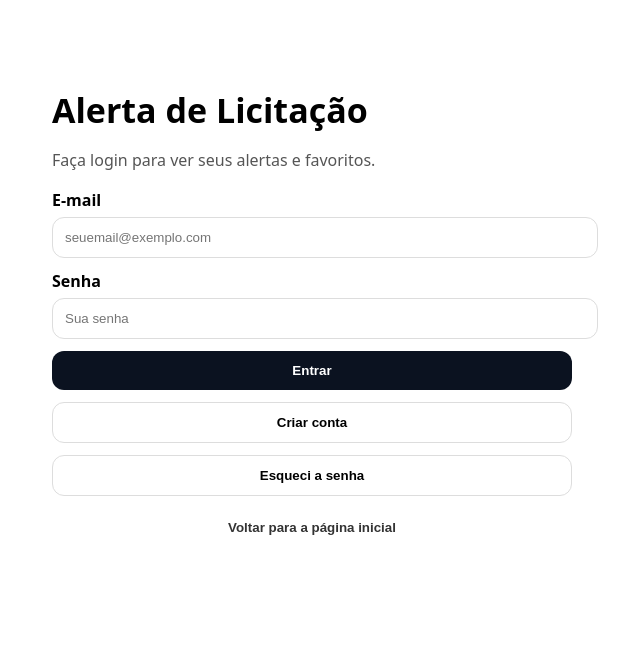
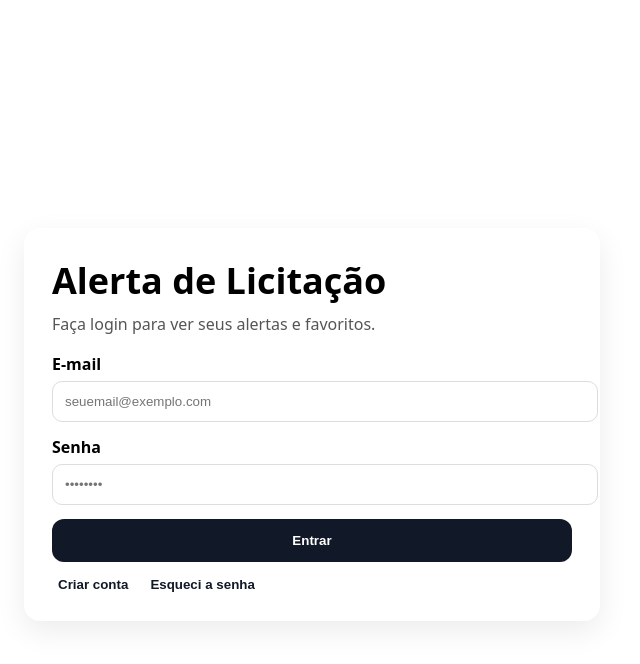
Before and after one commit to cleonenas123-dev/alerta-licitacao-v2, a Next.js app: page /login in a window 1280 px wide. Shown: the top 664 px of the page, without its empty margins (328-968 px from the left). Built offline with nearby package versions, Linux system fonts and the light colour scheme; no server answers.

Commit message:
Update page.js

```diff
--- a/app/login/page.js
+++ b/app/login/page.js
@@ -7,230 +7,187 @@ import { supabase } from "@/lib/supabaseClient";
 export default function LoginPage() {
   const router = useRouter();
 
+  const [mode, setMode] = useState("login"); // "login" | "signup" | "forgot"
   const [email, setEmail] = useState("");
-  const [senha, setSenha] = useState("");
+  const [password, setPassword] = useState("");
 
   const [loading, setLoading] = useState(false);
+  const [msg, setMsg] = useState("");
 
-  // mensagens
-  const [msg, setMsg] = useState("");
-  const [msgType, setMsgType] = useState("info"); // "error" | "success" | "info"
-
-  function setErro(texto) {
-    setMsgType("error");
-    setMsg(texto);
-  }
-  function setSucesso(texto) {
-    setMsgType("success");
-    setMsg(texto);
-  }
-  function setInfo(texto) {
-    setMsgType("info");
-    setMsg(texto);
+  function setMsgOk(text) {
+    setMsg(text);
   }
 
-  const msgStyle =
-    msgType === "error"
-      ? { border: "1px solid #f3b6b6", background: "#fff1f1", color: "#7a1111" }
-      : msgType === "success"
-      ? { border: "1px solid #b6f3c4", background: "#f1fff5", color: "#0f4d1f" }
-      : { border: "1px solid #b6d6f3", background: "#f1f7ff", color: "#0b2a4a" };
+  function setMsgErro(text) {
+    setMsg(`❌ Erro: ${text}`);
+  }
 
-  async function handleEntrar(e) {
+  async function handleLogin(e) {
     e.preventDefault();
+    setLoading(true);
     setMsg("");
 
-    if (!email || !senha) {
-      setErro("Preencha e-mail e senha.");
+    const { error } = await supabase.auth.signInWithPassword({
+      email,
+      password,
+    });
+
+    if (error) {
+      setMsgErro(error.message);
+      setLoading(false);
       return;
     }
 
-    try {
+    setMsgOk("✅ Login realizado com sucesso! Redirecionando...");
+    setLoading(false);
+    router.push("/alertas");
+  }
+
+  async function handleSignup(e) {
+    e.preventDefault();
     setLoading(true);
+    setMsg("");
 
-      const { error } = await supabase.auth.signInWithPassword({
+    const origin =
+      typeof window !== "undefined" ? window.location.origin : "https://alertadelicitacao.com";
+
+    const { error } = await supabase.auth.signUp({
       email,
-        password: senha,
+      password,
+      options: {
+        emailRedirectTo: `${origin}/confirm`,
+      },
     });
 
-      if (error) throw error;
-
-      setSucesso("Login realizado com sucesso! Indo para seus alertas...");
-      router.push("/alertas");
-    } catch (err) {
-      setErro("Erro: e-mail ou senha inválidos.");
-    } finally {
+    if (error) {
+      setMsgErro(error.message);
       setLoading(false);
-    }
-  }
-
-  async function handleCriarConta() {
-    setMsg("");
-
-    if (!email || !senha) {
-      setErro("Preencha e-mail e senha para criar a conta.");
       return;
     }
 
-    try {
+    setMsgOk("✅ Conta criada! Confira seu e-mail para confirmar o cadastro.");
+    setLoading(false);
+  }
+
+  async function handleForgot(e) {
+    e.preventDefault();
     setLoading(true);
+    setMsg("");
 
-      const { error } = await supabase.auth.signUp({
-        email,
-        password: senha,
-        // Se você usa confirmação por e-mail, pode usar:
-        // options: { emailRedirectTo: `${window.location.origin}/confirm` }
+    const origin =
+      typeof window !== "undefined" ? window.location.origin : "https://alertadelicitacao.com";
+
+    // ✅ ESSA É A PARTE QUE RESOLVE O “VOLTA PRA HOME”
+    const { error } = await supabase.auth.resetPasswordForEmail(email, {
+      redirectTo: `${origin}/reset-senha`,
     });
 
-      if (error) throw error;
-
-      setSucesso("Conta criada! Se houver confirmação por e-mail, verifique sua caixa de entrada.");
-    } catch (err) {
-      setErro("Erro: não foi possível criar a conta. Tente outro e-mail ou uma senha mais forte.");
-    } finally {
+    if (error) {
+      setMsgErro(error.message);
       setLoading(false);
-    }
-  }
-
-  // ✅ AQUI está o PASSO 1 (redirectTo certo):
-  async function handleEsqueciSenha() {
-    setMsg("");
-
-    if (!email) {
-      setErro("Digite seu e-mail para receber o link de redefinição.");
       return;
     }
 
-    try {
-      setLoading(true);
-
-      const { error } = await supabase.auth.resetPasswordForEmail(email, {
-        redirectTo: `${window.location.origin}/reset-senha`,
-      });
-
-      if (error) throw error;
-
-      setSucesso("E-mail de redefinição enviado! Abra o e-mail e clique no botão para criar a nova senha.");
-    } catch (err) {
-      setErro("Erro: não foi possível enviar o e-mail de redefinição. Tente novamente.");
-    } finally {
+    setMsgOk("✅ Enviamos um link para redefinir sua senha. Verifique seu e-mail.");
     setLoading(false);
-    }
   }
 
   return (
-    <div style={{ maxWidth: 520, margin: "48px auto", padding: 16 }}>
-      <h1 style={{ fontSize: 34, fontWeight: 900, marginBottom: 8 }}>Alerta de Licitação</h1>
-      <p style={{ color: "#555", marginBottom: 18 }}>
-        Faça login para ver seus alertas e favoritos.
+    <div style={{ minHeight: "100vh", display: "flex", alignItems: "center", justifyContent: "center", padding: 24 }}>
+      <div style={{ width: "100%", maxWidth: 520, background: "#fff", borderRadius: 16, padding: 28, boxShadow: "0 10px 30px rgba(0,0,0,0.08)" }}>
+        <h1 style={{ fontSize: 36, margin: 0, marginBottom: 8 }}>Alerta de Licitação</h1>
+        <p style={{ marginTop: 0, color: "#555", marginBottom: 18 }}>
+          {mode === "login" && "Faça login para ver seus alertas e favoritos."}
+          {mode === "signup" && "Crie sua conta para começar a receber alertas."}
+          {mode === "forgot" && "Informe seu e-mail para receber o link de redefinição."}
         </p>
 
-      {msg ? (
-        <div style={{ ...msgStyle, borderRadius: 12, padding: 12, marginBottom: 16 }}>
-          {msg}
-        </div>
-      ) : null}
-
-      <form onSubmit={handleEntrar} style={{ display: "grid", gap: 12 }}>
-        <div>
-          <label style={{ fontWeight: 800, display: "block", marginBottom: 6 }}>E-mail</label>
+        <form onSubmit={mode === "login" ? handleLogin : mode === "signup" ? handleSignup : handleForgot}>
+          <label style={{ display: "block", fontWeight: 600, marginBottom: 6 }}>E-mail</label>
           <input
             type="email"
             value={email}
             onChange={(e) => setEmail(e.target.value)}
             placeholder="seuemail@exemplo.com"
-            style={{
-              width: "100%",
-              padding: 12,
-              borderRadius: 12,
-              border: "1px solid #ddd",
-            }}
+            required
+            style={{ width: "100%", padding: 12, borderRadius: 10, border: "1px solid #ddd", marginBottom: 14 }}
           />
-        </div>
 
-        <div>
-          <label style={{ fontWeight: 800, display: "block", marginBottom: 6 }}>Senha</label>
+          {mode !== "forgot" && (
+            <>
+              <label style={{ display: "block", fontWeight: 600, marginBottom: 6 }}>Senha</label>
               <input
                 type="password"
-            value={senha}
-            onChange={(e) => setSenha(e.target.value)}
-            placeholder="Sua senha"
-            style={{
-              width: "100%",
-              padding: 12,
-              borderRadius: 12,
-              border: "1px solid #ddd",
-            }}
+                value={password}
+                onChange={(e) => setPassword(e.target.value)}
+                placeholder="••••••••"
+                required
+                style={{ width: "100%", padding: 12, borderRadius: 10, border: "1px solid #ddd", marginBottom: 14 }}
               />
+            </>
+          )}
+
+          {msg && (
+            <div style={{ background: "#f6f7f9", border: "1px solid #e6e8ee", padding: 12, borderRadius: 12, marginBottom: 14 }}>
+              {msg}
             </div>
+          )}
 
           <button
             type="submit"
             disabled={loading}
             style={{
-            padding: 12,
+              width: "100%",
+              padding: 14,
               borderRadius: 12,
               border: "none",
-            background: "#0b1220",
-            color: "white",
-            fontWeight: 900,
-            cursor: "pointer",
-            opacity: loading ? 0.75 : 1,
+              background: "#111827",
+              color: "#fff",
+              fontWeight: 700,
+              cursor: loading ? "not-allowed" : "pointer",
             }}
           >
-          {loading ? "Aguarde..." : "Entrar"}
+            {loading ? "Aguarde..." : mode === "login" ? "Entrar" : mode === "signup" ? "Criar conta" : "Enviar link"}
           </button>
+        </form>
 
+        <div style={{ marginTop: 14, display: "flex", gap: 10, flexWrap: "wrap" }}>
+          {mode !== "login" && (
             <button
-          type="button"
-          disabled={loading}
-          onClick={handleCriarConta}
-          style={{
-            padding: 12,
-            borderRadius: 12,
-            border: "1px solid #ddd",
-            background: "white",
-            fontWeight: 900,
-            cursor: "pointer",
-            opacity: loading ? 0.75 : 1,
-          }}
+              onClick={() => setMode("login")}
+              style={{ background: "transparent", border: "none", color: "#111827", cursor: "pointer", fontWeight: 700 }}
+            >
+              Voltar para login
+            </button>
+          )}
+
+          {mode === "login" && (
+            <>
+              <button
+                onClick={() => setMode("signup")}
+                style={{ background: "transparent", border: "none", color: "#111827", cursor: "pointer", fontWeight: 700 }}
               >
                 Criar conta
               </button>
-
               <button
-          type="button"
-          disabled={loading}
-          onClick={handleEsqueciSenha}
-          style={{
-            padding: 12,
-            borderRadius: 12,
-            border: "1px solid #ddd",
-            background: "white",
-            fontWeight: 900,
-            cursor: "pointer",
-            opacity: loading ? 0.75 : 1,
-          }}
+                onClick={() => setMode("forgot")}
+                style={{ background: "transparent", border: "none", color: "#111827", cursor: "pointer", fontWeight: 700 }}
               >
                 Esqueci a senha
               </button>
+            </>
+          )}
 
+          {mode === "signup" && (
             <button
-          type="button"
-          onClick={() => router.push("/")}
-          style={{
-            padding: 12,
-            borderRadius: 12,
-            border: "none",
-            background: "transparent",
-            color: "#333",
-            fontWeight: 800,
-            cursor: "pointer",
-          }}
+              onClick={() => setMode("forgot")}
+              style={{ background: "transparent", border: "none", color: "#111827", cursor: "pointer", fontWeight: 700 }}
             >
-          Voltar para a página inicial
+              Esqueci a senha
             </button>
-      </form>
+          )}
+        </div>
+      </div>
     </div>
   );
 }
```
Lines whose indentation alone changed are shown as unchanged.
